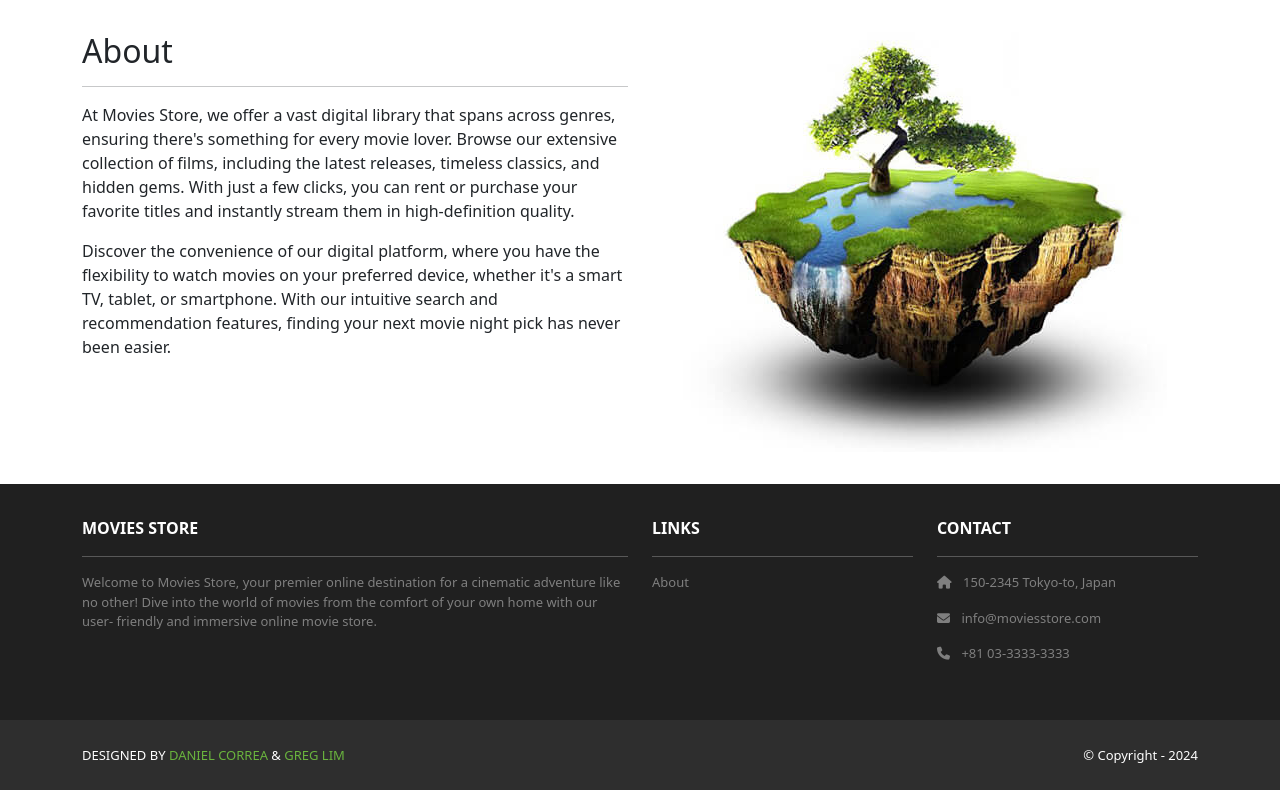
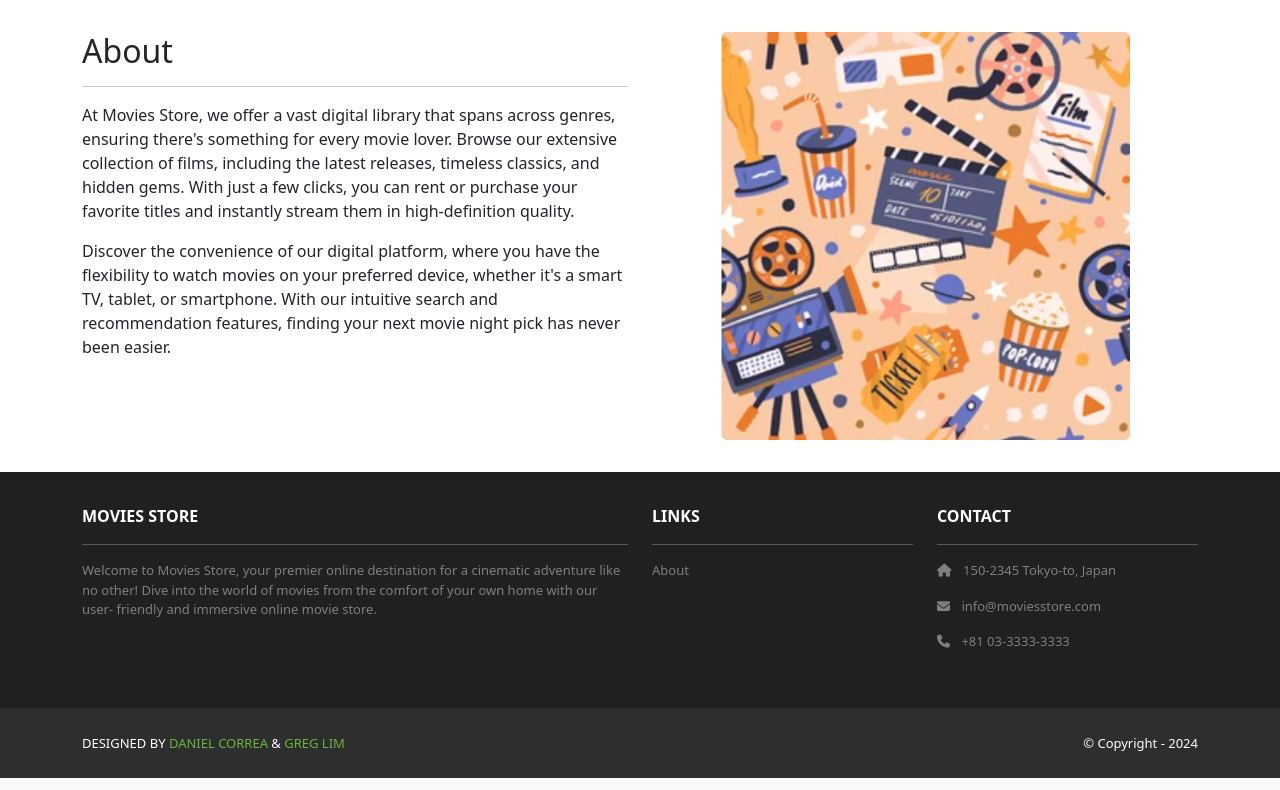
Before and after one commit to jingxuanliu1/Movie-Store, a Django app: page /about in a window 1280 px wide. Shown: the part 82-872 px from the top of the page. Run offline with Django 5.2, Linux system fonts and the light colour scheme; some libraries are stand-ins or nearby versions.

Commit message:
change about picture

```diff
--- a/home/templates/home/about.html
+++ b/home/templates/home/about.html
@@ -27,9 +27,7 @@
         </p>
       </div>
       <div class="col-md-6 mx-auto mb-3 text-center">
-        <img src="{% static 'img/about.jpg' %}"
-             class="max-width-100"
-             alt="about" />
+        <img src="{% static 'img/about.png' %}" style="width: 75%;" class="max-width-100">
       </div>
     </div>
   </div>
```
Also changed, not shown: db.sqlite3, moviesstore/static/img/about.jpg (deleted), moviesstore/static/img/about.png (added), 1 other file.
